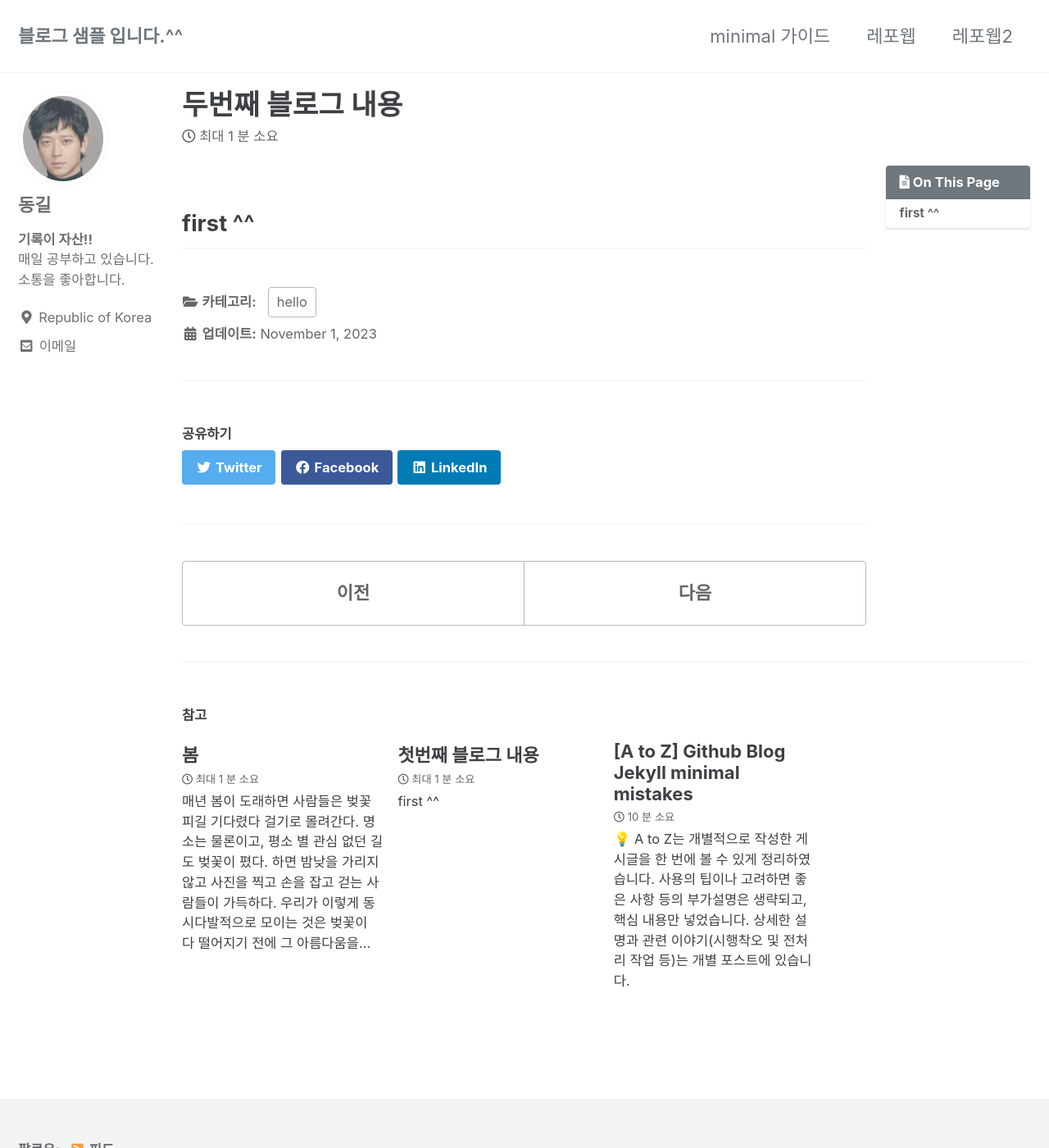
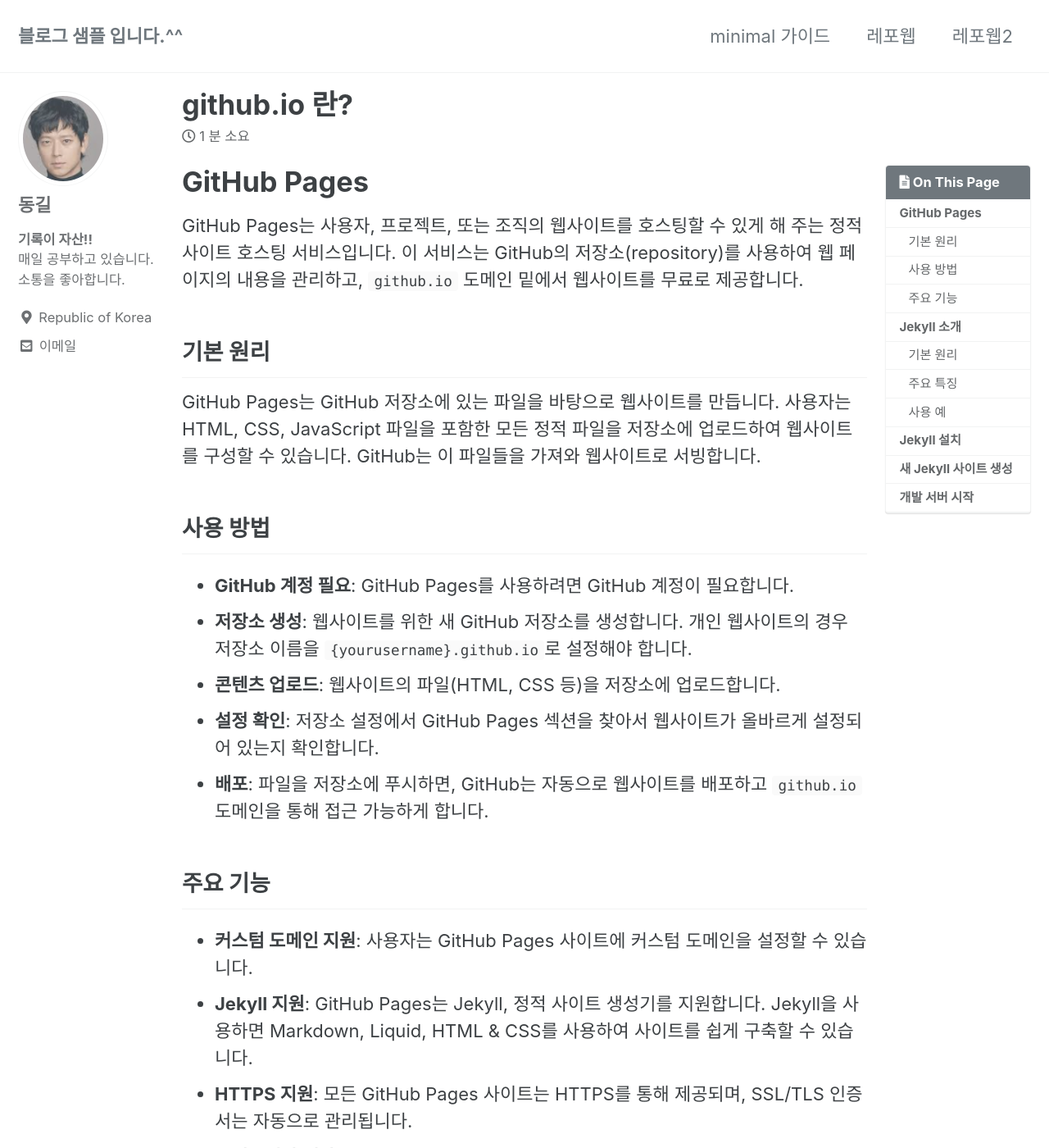
Before and after one commit to futureStudyRepo/futureStudyRepo.github.io, a Jekyll site: the page built from _posts/2023-11-01-second.md, in a window 1280 px wide and 1400 px high. Shown: the whole window at 82% size. Built offline with Jekyll 4.4.1, drawn with Linux system fonts in a browser that asks for light colours; cached includes are drawn as plain includes; some of the changed text lies outside the part shown.

Commit message:
'update'

````diff
--- a/_posts/2023-11-01-second.md
+++ b/_posts/2023-11-01-second.md
@@ -1,7 +1,58 @@
 ---
- title : "두번째 블로그 내용"
+ title : "github.io 란? "
  category :
       - hello
  toc : true
 ---
-## first ^^
+# GitHub Pages
+
+GitHub Pages는 사용자, 프로젝트, 또는 조직의 웹사이트를 호스팅할 수 있게 해 주는 정적 사이트 호스팅 서비스입니다. 이 서비스는 GitHub의 저장소(repository)를 사용하여 웹 페이지의 내용을 관리하고, `github.io` 도메인 밑에서 웹사이트를 무료로 제공합니다.
+
+## 기본 원리
+
+GitHub Pages는 GitHub 저장소에 있는 파일을 바탕으로 웹사이트를 만듭니다. 사용자는 HTML, CSS, JavaScript 파일을 포함한 모든 정적 파일을 저장소에 업로드하여 웹사이트를 구성할 수 있습니다. GitHub는 이 파일들을 가져와 웹사이트로 서빙합니다.
+
+## 사용 방법
+
+- **GitHub 계정 필요**: GitHub Pages를 사용하려면 GitHub 계정이 필요합니다.
+- **저장소 생성**: 웹사이트를 위한 새 GitHub 저장소를 생성합니다. 개인 웹사이트의 경우 저장소 이름을 `{yourusername}.github.io`로 설정해야 합니다.
+- **콘텐츠 업로드**: 웹사이트의 파일(HTML, CSS 등)을 저장소에 업로드합니다.
+- **설정 확인**: 저장소 설정에서 GitHub Pages 섹션을 찾아서 웹사이트가 올바르게 설정되어 있는지 확인합니다.
+- **배포**: 파일을 저장소에 푸시하면, GitHub는 자동으로 웹사이트를 배포하고 `github.io` 도메인을 통해 접근 가능하게 합니다.
+
+## 주요 기능
+
+- **커스텀 도메인 지원**: 사용자는 GitHub Pages 사이트에 커스텀 도메인을 설정할 수 있습니다.
+- **Jekyll 지원**: GitHub Pages는 Jekyll, 정적 사이트 생성기를 지원합니다. Jekyll을 사용하면 Markdown, Liquid, HTML & CSS를 사용하여 사이트를 쉽게 구축할 수 있습니다.
+- **HTTPS 지원**: 모든 GitHub Pages 사이트는 HTTPS를 통해 제공되며, SSL/TLS 인증서는 자동으로 관리됩니다.
+- **플러그인과 테마**: Jekyll을 이용하면 다양한 플러그인과 테마를 사용할 수 있어 디자인과 기능을 쉽게 추가할 수 있습니다.
+
+GitHub Pages는 간단한 프로젝트나 포트폴리오, 개인 블로그 등 개인 사용자 또는 작은 규모의 프로젝트에 적합한 서비스입니다. 대규모 트래픽이나 복잡한 서버 사이드 프로세스를 필요로 하는 사이트에는 적합하지 않을 수 있습니다.
+
+# Jekyll 소개
+
+Jekyll은 간단한, 블로그 지향적인 정적 사이트 생성기입니다. Ruby로 작성되었으며, 정적 파일을 생성하는 데 사용됩니다. GitHub Pages와 긴밀하게 통합되어 있어, GitHub 저장소를 사용하여 블로그나 웹사이트를 쉽게 호스팅할 수 있습니다.
+
+## 기본 원리
+
+Jekyll은 텍스트 파일 형식인 Markdown, Textile 또는 Liquid 템플릿들을 사용하여 웹사이트의 정적 파일을 구축합니다. 이는 컴파일 시간에 사이트를 생성하기 때문에, 서버 측에서 페이지를 동적으로 처리할 필요가 없습니다.
+
+## 주요 특징
+
+- **간단한 설치와 사용**: RubyGems를 통해 쉽게 설치할 수 있으며, 명령어 한 줄(`jekyll serve`)로 로컬 개발 서버를 시작할 수 있습니다.
+- **플러그인 시스템**: 다양한 플러그인으로 기능을 확장할 수 있으며, GitHub Pages에서도 일부 Jekyll 플러그인을 지원합니다.
+- **Markdown 및 Liquid 템플릿 지원**: 컨텐츠를 Markdown으로 작성하고 Liquid 템플릿을 사용하여 레이아웃을 구성할 수 있습니다.
+- **데이터 파일 지원**: YAML, JSON, CSV 파일을 통해 사이트 데이터를 관리하고 템플릿에서 이 데이터를 활용할 수 있습니다.
+
+## 사용 예
+
+```bash
+# Jekyll 설치
+gem install jekyll bundler
+
+# 새 Jekyll 사이트 생성
+jekyll new my-awesome-site
+
+# 개발 서버 시작
+cd my-awesome-site
+bundle exec jekyll serve
````
